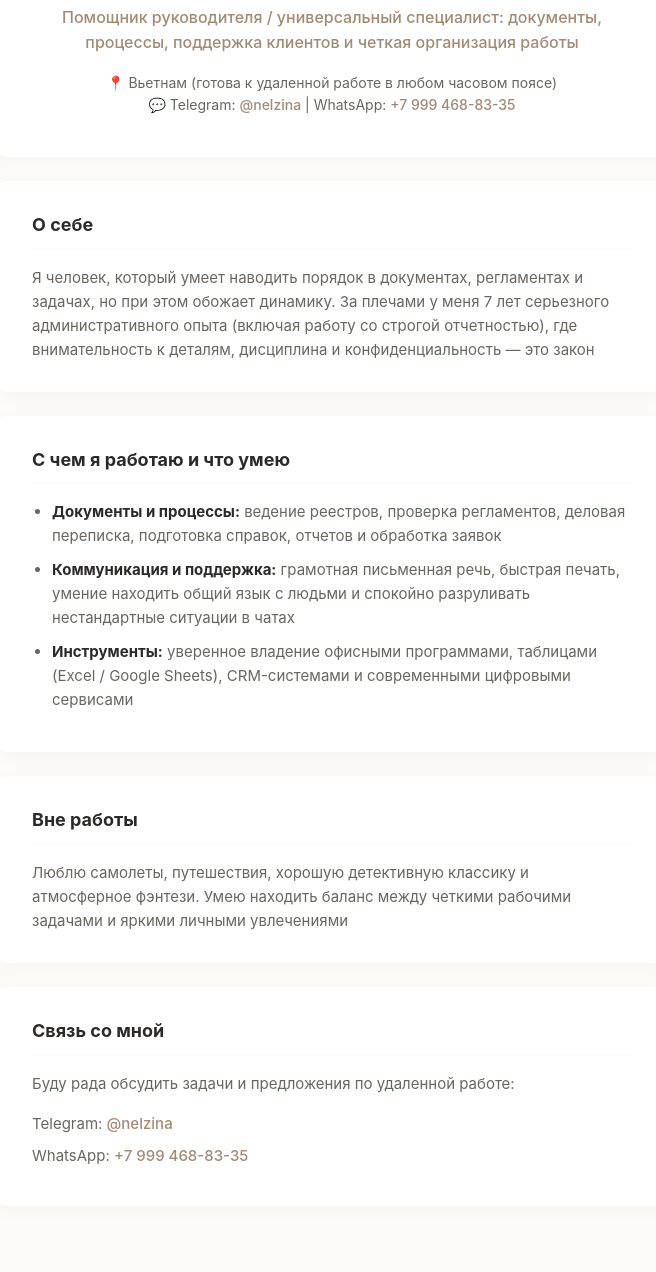
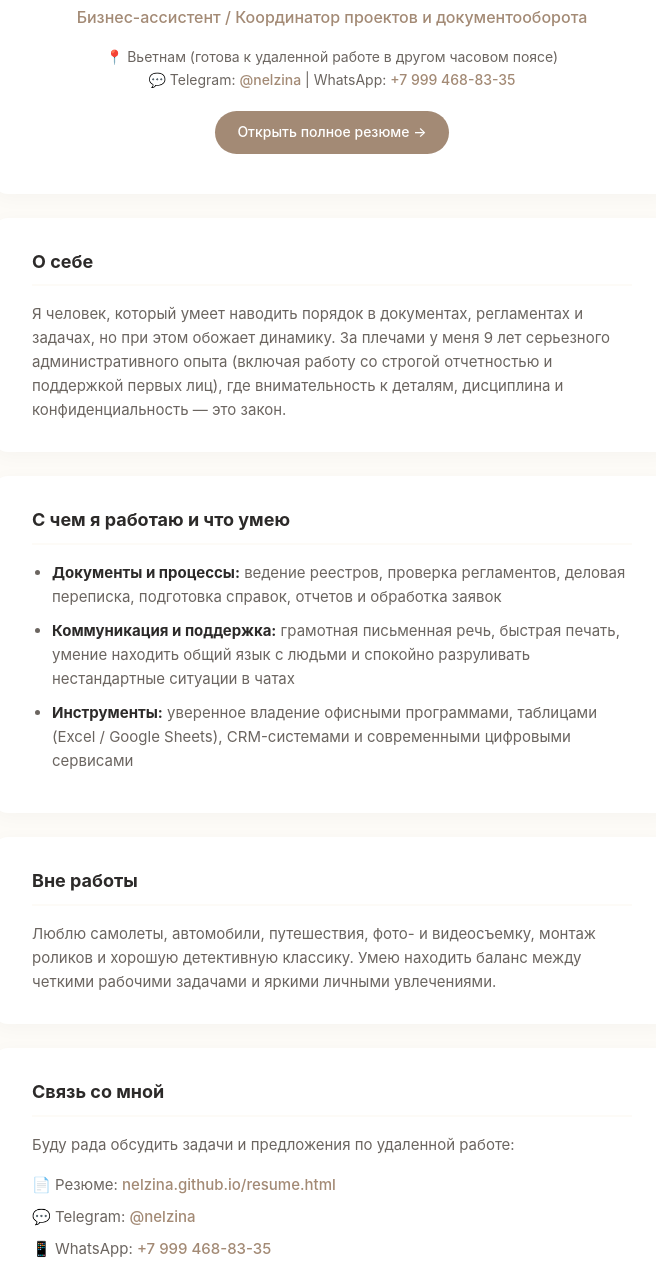
Before and after one commit to nelzina/nelzina.github.io, a plain HTML site: page card.html in a window 1280 px wide. Shown: the part 128-1400 px from the top of the page, without its empty margins (308-964 px from the left). Drawn offline with Linux system fonts and the light colour scheme.

Commit message:
Update card.html

```diff
--- a/card.html
+++ b/card.html
@@ -3,7 +3,7 @@
 <head>
     <meta charset="UTF-8">
     <meta name="viewport" content="width=device-width, initial-scale=1.0">
-    <title>Мария Нельзина — Помощник руководителя / универсальный специалист: документы, процессы, поддержка клиентов и четкая организация работы</title>
+    <title>Мария Нельзина — Бизнес-ассистент / Координатор проектов и документооборота</title>
     <style>
         :root {
             --bg-color: #FDFBF7;
@@ -11,6 +11,7 @@
             --text-primary: #2C2A29;
             --text-secondary: #6B6560;
             --accent: #A38A75;
+            --accent-hover: #8C735E;
             --tag-bg: #F4F1EA;
             --border-radius: 16px;
         }
@@ -57,6 +58,7 @@
         .contacts-top {
             font-size: 14px;
             color: var(--text-secondary);
+            margin-bottom: 20px;
         }
 
         .contacts-top a {
@@ -67,6 +69,22 @@
 
         .contacts-top a:hover {
             text-decoration: underline;
+        }
+
+        .btn-resume {
+            display: inline-block;
+            background-color: var(--accent);
+            color: #FFFFFF;
+            text-decoration: none;
+            font-size: 14px;
+            font-weight: 500;
+            padding: 10px 22px;
+            border-radius: 999px;
+            transition: background-color 0.2s, transform 0.1s;
+        }
+
+        .btn-resume:hover {
+            background-color: var(--accent-hover);
         }
 
         section {
@@ -137,17 +155,18 @@
         <!-- Шапка -->
         <header>
             <h1>Мария Нельзина</h1>
-            <div class="subtitle">Помощник руководителя / универсальный специалист: документы, процессы, поддержка клиентов и четкая организация работы</div>
+            <div class="subtitle">Бизнес-ассистент / Координатор проектов и документооборота</div>
             <div class="contacts-top">
-                📍 Вьетнам (готова к удаленной работе в любом часовом поясе)<br>
+                📍 Вьетнам (готова к удаленной работе в другом часовом поясе)<br>
                 💬 Telegram: <a href="https://t.me/nelzina" target="_blank">@nelzina</a> | WhatsApp: <a href="https://wa.me/79994688335" target="_blank">+7 999 468-83-35</a>
             </div>
+            <a class="btn-resume" href="https://nelzina.github.io/resume.html">Открыть полное резюме →</a>
         </header>
 
         <!-- О себе -->
         <section>
             <h2>О себе</h2>
-            <p>Я человек, который умеет наводить порядок в документах, регламентах и задачах, но при этом обожает динамику. За плечами у меня 7 лет серьезного административного опыта (включая работу со строгой отчетностью), где внимательность к деталям, дисциплина и конфиденциальность — это закон</p>
+            <p>Я человек, который умеет наводить порядок в документах, регламентах и задачах, но при этом обожает динамику. За плечами у меня 9 лет серьезного административного опыта (включая работу со строгой отчетностью и поддержкой первых лиц), где внимательность к деталям, дисциплина и конфиденциальность — это закон.</p>
         </section>
 
         <!-- Навыки и процессы -->
@@ -163,7 +182,7 @@
         <!-- Вне работы -->
         <section>
             <h2>Вне работы</h2>
-            <p>Люблю самолеты, путешествия, хорошую детективную классику и атмосферное фэнтези. Умею находить баланс между четкими рабочими задачами и яркими личными увлечениями</p>
+            <p>Люблю самолеты, автомобили, путешествия, фото- и видеосъемку, монтаж роликов и хорошую детективную классику. Умею находить баланс между четкими рабочими задачами и яркими личными увлечениями.</p>
         </section>
 
         <!-- Связь со мной -->
@@ -171,8 +190,9 @@
             <h2>Связь со мной</h2>
             <p>Буду рада обсудить задачи и предложения по удаленной работе:</p>
             <ul class="contact-list">
-                <li>Telegram: <a href="https://t.me/nelzina" target="_blank">@nelzina</a></li>
-                <li>WhatsApp: <a href="https://wa.me/79994688335" target="_blank">+7 999 468-83-35</a></li>
+                <li>📄 Резюме: <a href="https://nelzina.github.io/resume.html">nelzina.github.io/resume.html</a></li>
+                <li>💬 Telegram: <a href="https://t.me/nelzina" target="_blank">@nelzina</a></li>
+                <li>📱 WhatsApp: <a href="https://wa.me/79994688335" target="_blank">+7 999 468-83-35</a></li>
             </ul>
         </section>
     </div>
```
